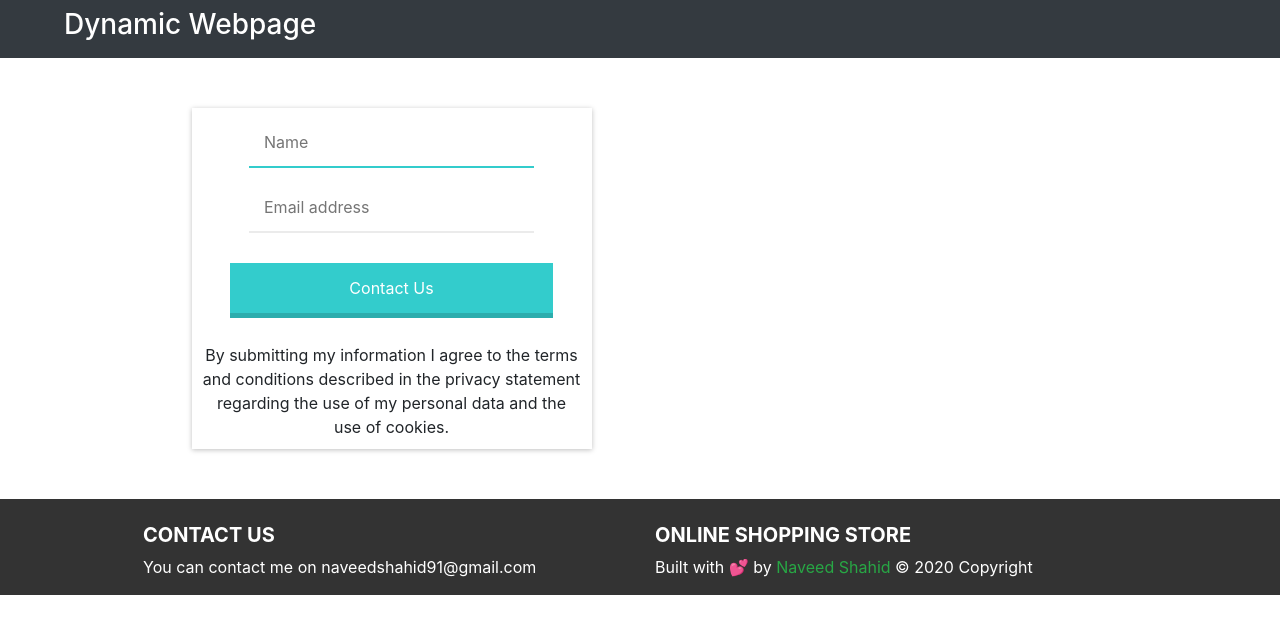
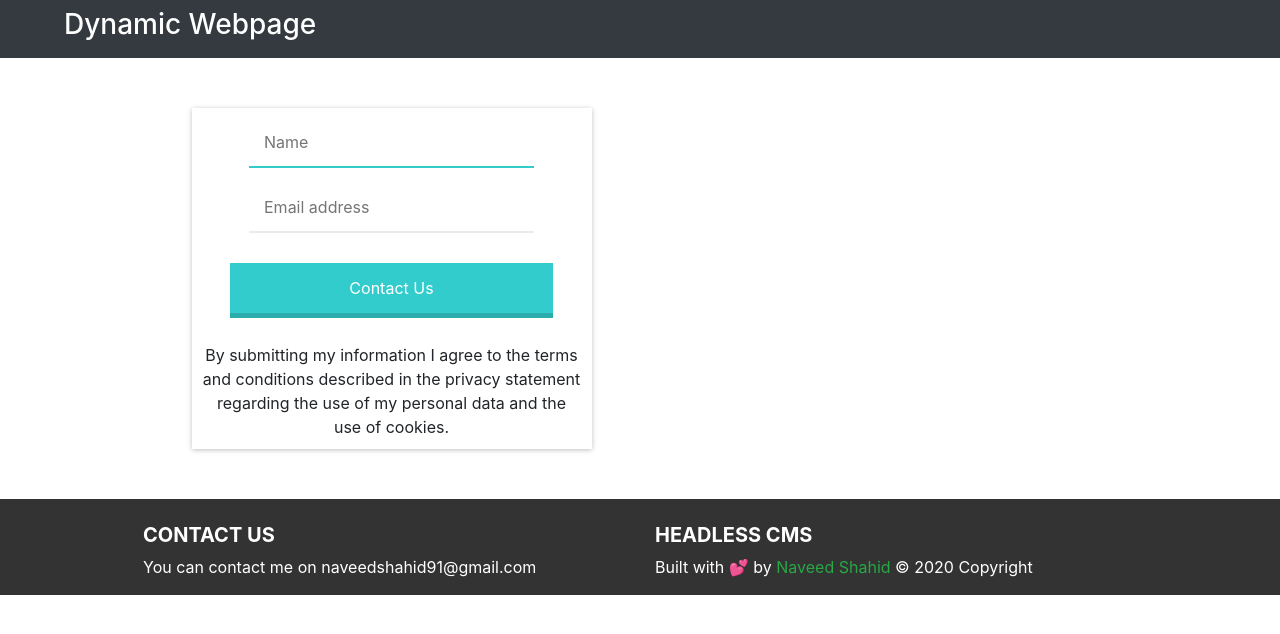
Before and after one commit to naveedshahid786/frontend-test, a React (Create React App) app: page / in a window 1280 px wide. Shown: the top 634 px of the page. Built offline with nearby package versions, Linux system fonts and the light colour scheme; no server answers.

Commit message:
Update Footer.js

```diff
--- a/src/components/Footer.js
+++ b/src/components/Footer.js
@@ -10,7 +10,7 @@ const Footer = () => {
               <p>You can contact me on naveedshahid91@gmail.com</p>
             </div>
             <div className="col-md-6 mb-md-0 mb-3">
-              <h5 className="text-uppercase font-weight-bold">Online Shopping Store</h5>
+              <h5 className="text-uppercase font-weight-bold">Headless CMS</h5>
               <p>Built with 💕 by <a href="https://github.com/naveedshahid786"><span className="text-success">Naveed Shahid</span> </a>© 2020 Copyright</p>
             </div>
           </div>
```
